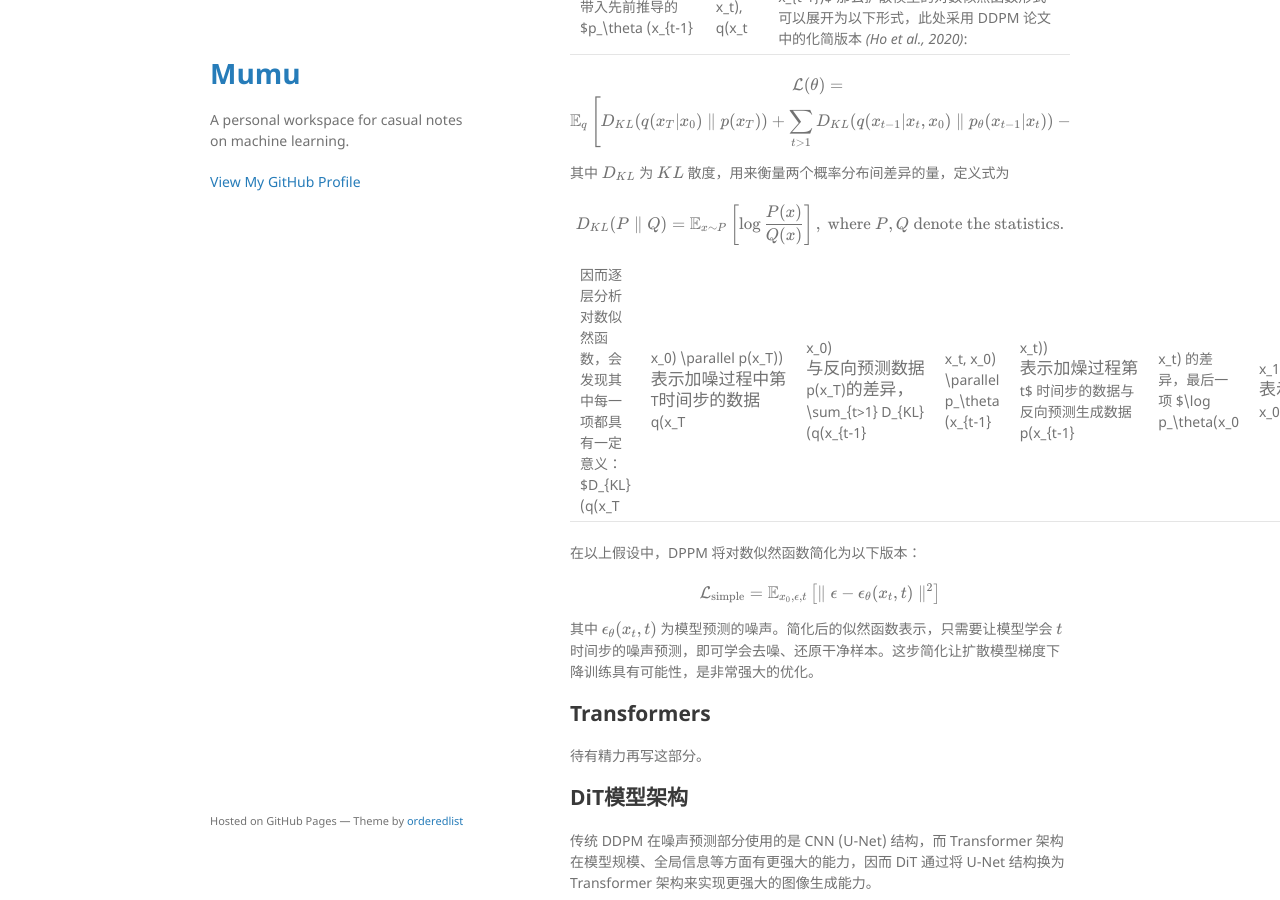
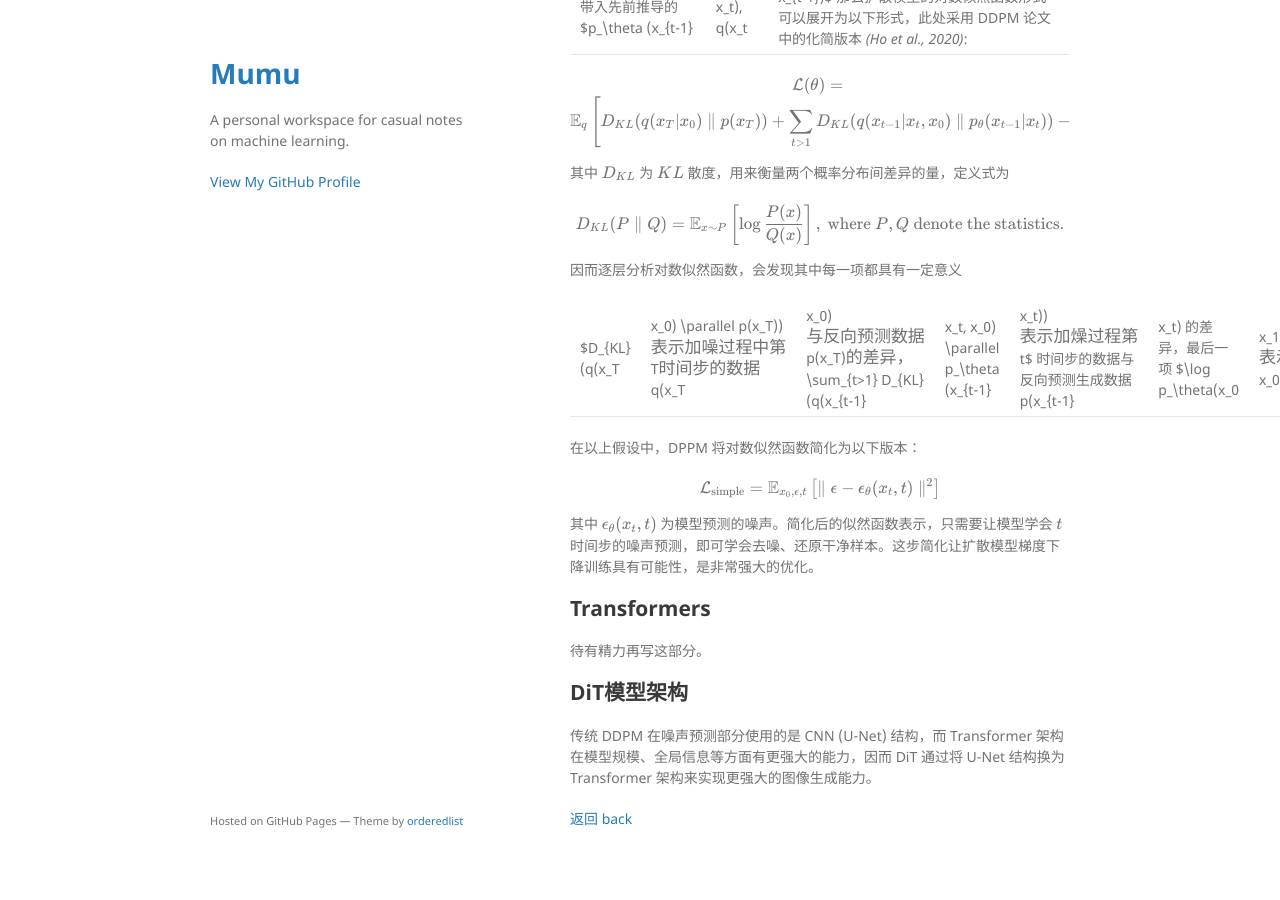
Before and after one commit to illusionsin30/illusionsin30.github.io, a Jekyll site: the page built from docs/DiT.md, in a window 1280 px wide and 900 px high, scrolled down 1588 px. Built offline with Jekyll 4.4.1, drawn with Linux system fonts in a browser that asks for light colours; our own code applies the rules of GitHub Pages for plain Markdown files.

Commit message:
update DiT.md

```diff
--- a/docs/DiT.md
+++ b/docs/DiT.md
@@ -66,7 +66,9 @@ $$
     D_{KL} (P \parallel Q) = \mathbb{E}_{x \sim P} \left[ \log \frac{P(x)}{Q(x)} \right], \text{ where } P, Q \text{ denote the statistics.}
 $$
 
-因而逐层分析对数似然函数，会发现其中每一项都具有一定意义：$D_{KL}(q(x_T | x_0) \parallel p(x_T))$ 表示加噪过程中第 $T$ 时间步的数据 $q(x_T|x_0)$ 与反向预测数据 $p(x_T)$ 的差异，$\sum_{t>1} D_{KL} (q(x_{t-1} | x_t, x_0) \parallel p_\theta (x_{t-1} | x_t))$ 表示加燥过程第 $t$ 时间步的数据与反向预测生成数据 p(x_{t-1} | x_t) 的差异，最后一项 $\log p_\theta(x_0 | x_1)$ 表示模型最后一步生成干净样本 $x_0$ 的能力.
+因而逐层分析对数似然函数，会发现其中每一项都具有一定意义
+
+$D_{KL}(q(x_T|x_0) \parallel p(x_T))$ 表示加噪过程中第 $T$ 时间步的数据 $q(x_T|x_0)$ 与反向预测数据 $p(x_T)$ 的差异，$\sum_{t>1} D_{KL} (q(x_{t-1}|x_t, x_0) \parallel p_\theta (x_{t-1}|x_t))$ 表示加燥过程第 $t$ 时间步的数据与反向预测生成数据 p(x_{t-1}|x_t) 的差异，最后一项 $\log p_\theta(x_0|x_1)$ 表示模型最后一步生成干净样本 $x_0$ 的能力.
 
 在以上假设中，DPPM 将对数似然函数简化为以下版本：
 
```
